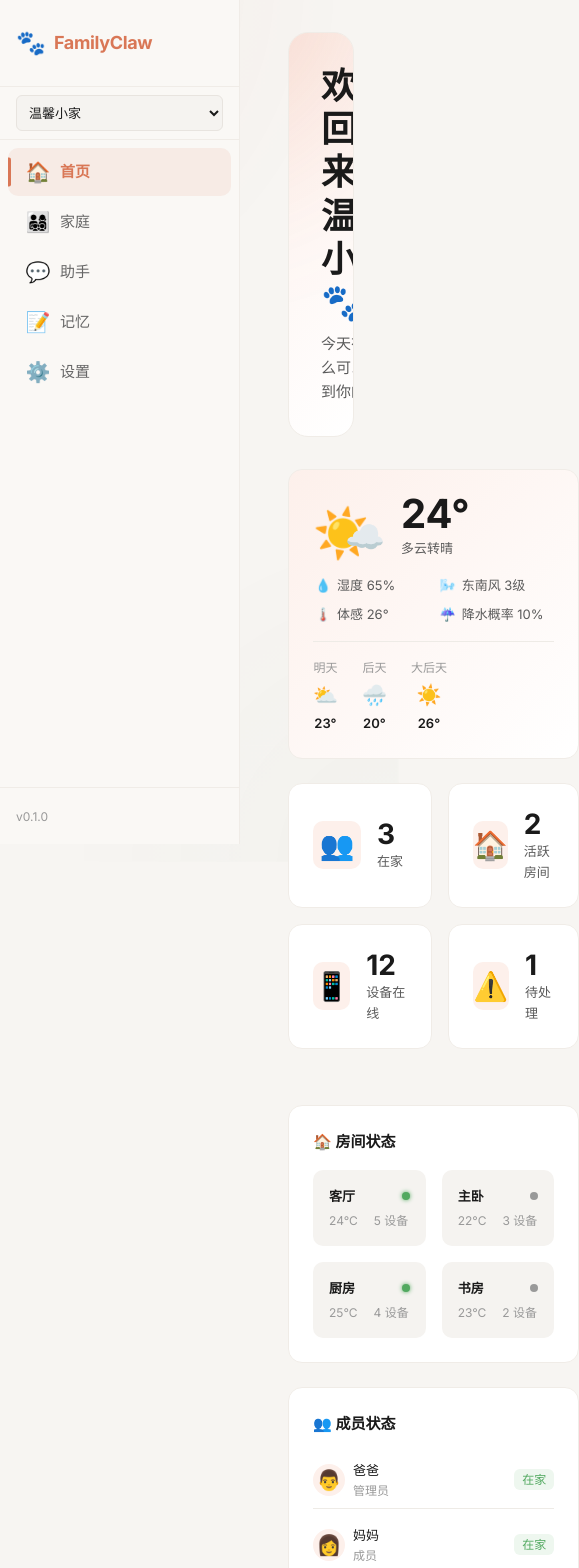
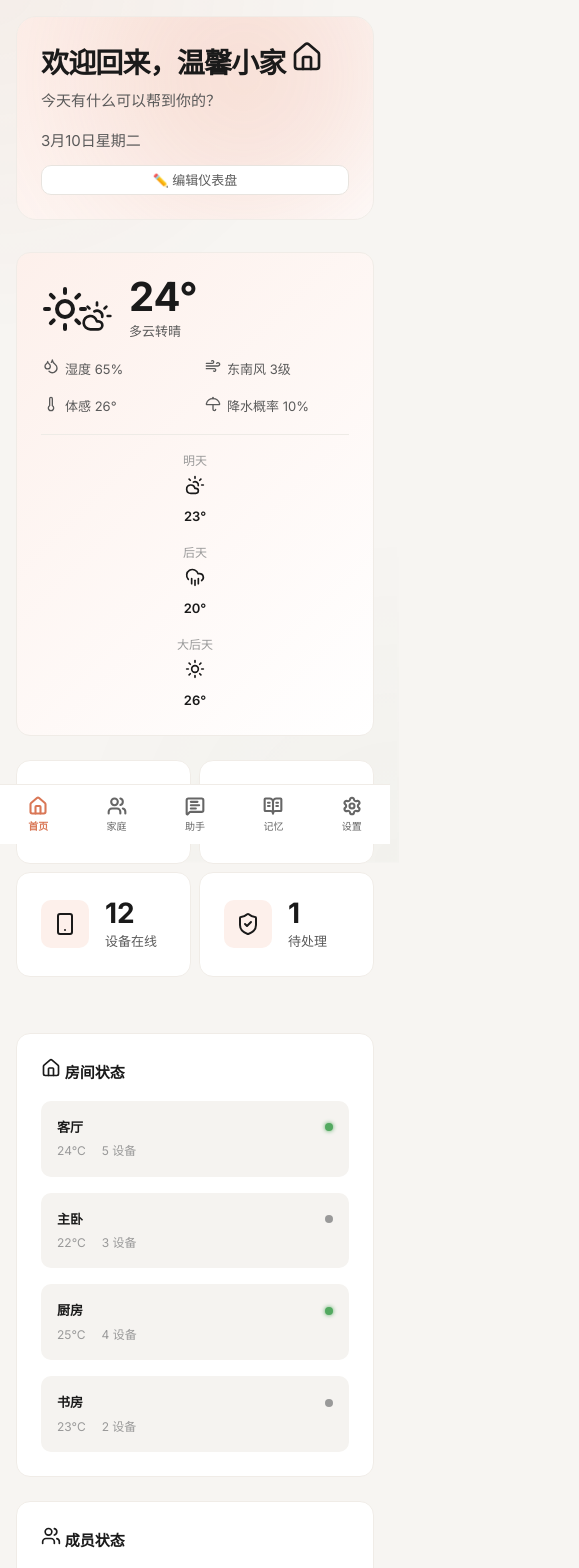
Before and after one commit to jingyi0605/FamilyClaw, a React (Vite) app in the folder apps/user-web/: page / in a window 390 px wide. Shown: the top 1568 px of the page, 579 px wide, since content can reach past the window. Built offline with nearby package versions, Linux system fonts and the light colour scheme.

Commit message:
前端：为用户前端增加移动端视图，并美化图标

```diff
--- a/apps/user-web/package.json
+++ b/apps/user-web/package.json
@@ -9,6 +9,7 @@
     "preview": "vite preview --host 0.0.0.0 --port 4174"
   },
   "dependencies": {
+    "lucide-react": "^0.577.0",
     "react": "^18.3.1",
     "react-dom": "^18.3.1",
     "react-router-dom": "^7.1.5"
--- a/apps/user-web/src/components/SettingsNav.tsx
+++ b/apps/user-web/src/components/SettingsNav.tsx
@@ -2,15 +2,16 @@
  * SettingsNav - 设置页二级侧边导航
  * ============================================================ */
 import { NavLink } from 'react-router-dom';
+import { Palette, Bot, Globe, Bell, HeartHandshake, Link as LinkIcon } from 'lucide-react';
 import { useI18n } from '../i18n';
 
 const settingsItems = [
-  { to: '/settings/appearance', icon: '🎨', labelKey: 'settings.appearance' as const, descKey: 'settings.appearanceDesc' as const },
-  { to: '/settings/ai', icon: '🤖', labelKey: 'settings.ai' as const, descKey: 'settings.aiDesc' as const },
-  { to: '/settings/language', icon: '🌐', labelKey: 'settings.language' as const, descKey: 'settings.languageDesc' as const },
-  { to: '/settings/notifications', icon: '🔔', labelKey: 'settings.notifications' as const, descKey: 'settings.notificationsDesc' as const },
-  { to: '/settings/accessibility', icon: '👴', labelKey: 'settings.accessibility' as const, descKey: 'settings.accessibilityDesc' as const },
-  { to: '/settings/integrations', icon: '🔌', labelKey: 'settings.integrations' as const, descKey: 'settings.integrationsDesc' as const },
+  { to: '/settings/appearance', icon: <Palette size={20} />, labelKey: 'settings.appearance' as const, descKey: 'settings.appearanceDesc' as const },
+  { to: '/settings/ai', icon: <Bot size={20} />, labelKey: 'settings.ai' as const, descKey: 'settings.aiDesc' as const },
+  { to: '/settings/language', icon: <Globe size={20} />, labelKey: 'settings.language' as const, descKey: 'settings.languageDesc' as const },
+  { to: '/settings/notifications', icon: <Bell size={20} />, labelKey: 'settings.notifications' as const, descKey: 'settings.notificationsDesc' as const },
+  { to: '/settings/accessibility', icon: <HeartHandshake size={20} />, labelKey: 'settings.accessibility' as const, descKey: 'settings.accessibilityDesc' as const },
+  { to: '/settings/integrations', icon: <LinkIcon size={20} />, labelKey: 'settings.integrations' as const, descKey: 'settings.integrationsDesc' as const },
 ];
 
 export function SettingsNav() {
--- a/apps/user-web/src/components/ShellNav.tsx
+++ b/apps/user-web/src/components/ShellNav.tsx
@@ -2,15 +2,16 @@
  * ShellNav - 左侧主导航
  * ============================================================ */
 import { NavLink } from 'react-router-dom';
+import { Home, Users, MessageSquareText, BookOpenText, Settings } from 'lucide-react';
 import { useI18n } from '../i18n';
 import { useHouseholdContext } from '../state/household';
 
 const navItems = [
-  { to: '/', icon: '🏠', labelKey: 'nav.home' as const, end: true },
-  { to: '/family', icon: '👨‍👩‍👧‍👦', labelKey: 'nav.family' as const },
-  { to: '/assistant', icon: '💬', labelKey: 'nav.assistant' as const },
-  { to: '/memories', icon: '📝', labelKey: 'nav.memories' as const },
-  { to: '/settings', icon: '⚙️', labelKey: 'nav.settings' as const },
+  { to: '/', icon: <Home size={20} strokeWidth={2.5} />, labelKey: 'nav.home' as const, end: true },
+  { to: '/family', icon: <Users size={20} strokeWidth={2.5} />, labelKey: 'nav.family' as const },
+  { to: '/assistant', icon: <MessageSquareText size={20} strokeWidth={2.5} />, labelKey: 'nav.assistant' as const },
+  { to: '/memories', icon: <BookOpenText size={20} strokeWidth={2.5} />, labelKey: 'nav.memories' as const },
+  { to: '/settings', icon: <Settings size={20} strokeWidth={2.5} />, labelKey: 'nav.settings' as const },
 ];
 
 export function ShellNav() {
@@ -20,7 +21,12 @@ export function ShellNav() {
   return (
     <aside className="shell-nav">
       <div className="shell-nav__brand">
-        <span className="shell-nav__logo">🐾</span>
+        <span className="shell-nav__logo">
+          <svg width="24" height="24" viewBox="0 0 24 24" fill="none" stroke="currentColor" strokeWidth="2.5" strokeLinecap="round" strokeLinejoin="round" className="text-brand-primary">
+            <path d="M12 2C8.13 2 5 5.13 5 9c0 5.25 7 13 7 13s7-7.75 7-13c0-3.87-3.13-7-7-7Z" />
+            <circle cx="12" cy="9" r="2.5" />
+          </svg>
+        </span>
         <span className="shell-nav__name">FamilyClaw</span>
       </div>
 
--- a/apps/user-web/src/components/base.tsx
+++ b/apps/user-web/src/components/base.tsx
@@ -79,7 +79,7 @@ export function EmptyState({
   description,
   action,
 }: {
-  icon?: string;
+  icon?: ReactNode;
   title: string;
   description?: string;
   action?: ReactNode;
@@ -101,7 +101,7 @@ export function StatCard({
   value,
   color,
 }: {
-  icon: string;
+  icon: ReactNode;
   label: string;
   value: string | number;
   color?: string;
--- a/apps/user-web/src/pages/HomePage.tsx
+++ b/apps/user-web/src/pages/HomePage.tsx
@@ -3,6 +3,11 @@
  * 支持卡片添加、移除、拖拽排列
  * ============================================================ */
 import { useState, useRef, useCallback, type DragEvent } from 'react';
+import {
+  CloudSun, BarChart2, Home, Users, ClipboardList, Zap, Bot, Smartphone,
+  Droplets, Wind, Thermometer, Umbrella, CloudRain, Sun,
+  MessageSquareText, BookOpenText, Settings, ShieldCheck, Airplay, Lightbulb, Lock, User
+} from 'lucide-react';
 import { useI18n } from '../i18n';
 import { useHouseholdContext } from '../state/household';
 import { Card, StatCard, EmptyState } from '../components/base';
@@ -13,19 +18,19 @@ type CardType = 'weather' | 'stats' | 'rooms' | 'members' | 'events' | 'quickAct
 interface DashboardCard {
   type: CardType;
   label: string;
-  icon: string;
+  icon: React.ReactNode;
   width: 'half' | 'full';
 }
 
 const ALL_CARDS: Record<CardType, DashboardCard> = {
-  weather: { type: 'weather', label: '天气状态', icon: '🌤️', width: 'half' },
-  stats: { type: 'stats', label: '关键指标', icon: '📊', width: 'full' },
-  rooms: { type: 'rooms', label: '房间状态', icon: '🏠', width: 'half' },
-  members: { type: 'members', label: '成员状态', icon: '👥', width: 'half' },
-  events: { type: 'events', label: '最近事件', icon: '📋', width: 'half' },
-  quickActions: { type: 'quickActions', label: '快捷操作', icon: '⚡', width: 'half' },
-  aiSummary: { type: 'aiSummary', label: 'AI 今日摘要', icon: '🤖', width: 'full' },
-  devices: { type: 'devices', label: '设备状态', icon: '📱', width: 'half' },
+  weather: { type: 'weather', label: '天气状态', icon: <CloudSun size={18} />, width: 'half' },
+  stats: { type: 'stats', label: '关键指标', icon: <BarChart2 size={18} />, width: 'full' },
+  rooms: { type: 'rooms', label: '房间状态', icon: <Home size={18} />, width: 'half' },
+  members: { type: 'members', label: '成员状态', icon: <Users size={18} />, width: 'half' },
+  events: { type: 'events', label: '最近事件', icon: <ClipboardList size={18} />, width: 'half' },
+  quickActions: { type: 'quickActions', label: '快捷操作', icon: <Zap size={18} />, width: 'half' },
+  aiSummary: { type: 'aiSummary', label: 'AI 今日摘要', icon: <Bot size={18} />, width: 'full' },
+  devices: { type: 'devices', label: '设备状态', icon: <Smartphone size={18} />, width: 'half' },
 };
 
 const DEFAULT_LAYOUT: CardType[] = ['weather', 'stats', 'rooms', 'members', 'events', 'quickActions'];
@@ -49,24 +54,24 @@ const MOCK_ROOMS = [
 ];
 
 const MOCK_MEMBERS = [
-  { id: '1', name: '爸爸', avatar: '👨', status: 'home', role: '管理员' },
-  { id: '2', name: '妈妈', avatar: '👩', status: 'home', role: '成员' },
-  { id: '3', name: '小明', avatar: '👦', status: 'away', role: '成员' },
-  { id: '4', name: '奶奶', avatar: '👵', status: 'home', role: '成员' },
+  { id: '1', name: '爸爸', avatar: <User size={20} />, status: 'home', role: '管理员' },
+  { id: '2', name: '妈妈', avatar: <User size={20} />, status: 'home', role: '成员' },
+  { id: '3', name: '小明', avatar: <User size={20} />, status: 'away', role: '成员' },
+  { id: '4', name: '奶奶', avatar: <User size={20} />, status: 'home', role: '成员' },
 ];
 
 const MOCK_EVENTS = [
-  { id: '1', time: '10 分钟前', icon: '💡', text: '客厅灯光已自动调节' },
-  { id: '2', time: '30 分钟前', icon: '🔔', text: '提醒：奶奶该吃药了' },
-  { id: '3', time: '1 小时前', icon: '🏠', text: '小明离开了家' },
-  { id: '4', time: '2 小时前', icon: '🤖', text: 'AI 助手回答了关于晚餐的问题' },
+  { id: '1', time: '10 分钟前', icon: <Lightbulb size={16} />, text: '客厅灯光已自动调节' },
+  { id: '2', time: '30 分钟前', icon: <ClipboardList size={16} />, text: '提醒：奶奶该吃药了' },
+  { id: '3', time: '1 小时前', icon: <Home size={16} />, text: '小明离开了家' },
+  { id: '4', time: '2 小时前', icon: <Bot size={16} />, text: 'AI 助手回答了关于晚餐的问题' },
 ];
 
 const MOCK_DEVICES = [
-  { name: '客厅主灯', status: 'on', icon: '💡' },
-  { name: '空调', status: 'on', icon: '❄️' },
-  { name: '门锁', status: 'locked', icon: '🔒' },
-  { name: '扫地机', status: 'off', icon: '🤖' },
+  { name: '客厅主灯', status: 'on', icon: <Lightbulb size={16} /> },
+  { name: '空调', status: 'on', icon: <Airplay size={16} /> },
+  { name: '门锁', status: 'locked', icon: <Lock size={16} /> },
+  { name: '扫地机', status: 'off', icon: <Bot size={16} /> },
 ];
 
 /* ---- 天气卡片组件 ---- */
@@ -76,8 +81,8 @@ function WeatherCard() {
       <div className="weather-card__main">
         <div className="weather-card__icon-area">
           <span className="weather-icon-animated">
-            <span className="weather-sun">☀️</span>
-            <span className="weather-cloud">☁️</span>
+            <span className="weather-sun"><Sun size={48} className="text-warning" /></span>
+            <span className="weather-cloud"><CloudSun size={32} /></span>
           </span>
         </div>
         <div className="weather-card__temp">
@@ -87,30 +92,33 @@ function WeatherCard() {
       </div>
       <div className="weather-card__details">
         <div className="weather-detail">
-          <span className="weather-detail__icon">💧</span>
+          <span className="weather-detail__icon"><Droplets size={16} /></span>
           <span>湿度 65%</span>
         </div>
         <div className="weather-detail">
-          <span className="weather-detail__icon">🌬️</span>
+          <span className="weather-detail__icon"><Wind size={16} /></span>
           <span>东南风 3级</span>
         </div>
         <div className="weather-detail">
-          <span className="weather-detail__icon">🌡️</span>
+          <span className="weather-detail__icon"><Thermometer size={16} /></span>
           <span>体感 26°</span>
         </div>
         <div className="weather-detail">
-          <span className="weather-detail__icon">☔</span>
+          <span className="weather-detail__icon"><Umbrella size={16} /></span>
           <span>降水概率 10%</span>
         </div>
       </div>
       <div className="weather-card__forecast">
-        {['明天', '后天', '大后天'].map((day, i) => (
-          <div key={day} className="weather-forecast-item">
-            <span className="weather-forecast-day">{day}</span>
-            <span className="weather-forecast-icon">{['⛅', '🌧️', '☀️'][i]}</span>
-            <span className="weather-forecast-temp">{[23, 20, 26][i]}°</span>
-          </div>
-        ))}
+        {['明天', '后天', '大后天'].map((day, i) => {
+          const icons = [<CloudSun size={20} />, <CloudRain size={20} />, <Sun size={20} />];
+          return (
+            <div key={day} className="weather-forecast-item">
+              <span className="weather-forecast-day">{day}</span>
+              <span className="weather-forecast-icon">{icons[i]}</span>
+              <span className="weather-forecast-temp">{[23, 20, 26][i]}°</span>
+            </div>
+          );
+        })}
       </div>
     </Card>
   );
@@ -121,7 +129,7 @@ function AiSummaryCard() {
   return (
     <Card className="dashboard-card ai-summary-card animate-card">
       <div className="ai-summary-card__header">
-        <span className="ai-summary-card__icon pulse-glow">🤖</span>
+        <span className="ai-summary-card__icon pulse-glow"><Bot size={24} className="text-brand-primary" /></span>
         <h3>AI 今日摘要</h3>
       </div>
       <p className="ai-summary-card__text">
@@ -129,9 +137,9 @@ function AiSummaryCard() {
         晚餐建议：考虑到奶奶的饮食偏好和妈妈的健康计划，推荐清蒸鱼配时令蔬菜。
       </p>
       <div className="ai-summary-card__tags">
-        <span className="ai-tag">📌 3 条待处理提醒</span>
-        <span className="ai-tag">📝 2 条新记忆</span>
-        <span className="ai-tag">✅ 无异常</span>
+        <span className="ai-tag flex items-center gap-1"><ClipboardList size={12} /> 3 条待处理提醒</span>
+        <span className="ai-tag flex items-center gap-1"><BookOpenText size={12} /> 2 条新记忆</span>
+        <span className="ai-tag flex items-center gap-1"><ShieldCheck size={12} /> 无异常</span>
       </div>
     </Card>
   );
@@ -141,7 +149,7 @@ function AiSummaryCard() {
 function DevicesCard() {
   return (
     <Card className="dashboard-card animate-card">
-      <h3 className="dashboard-card__title">📱 设备状态</h3>
+      <h3 className="dashboard-card__title flex items-center gap-2"><Smartphone size={20} /> 设备状态</h3>
       <div className="device-status-grid">
         {MOCK_DEVICES.map((d, i) => (
           <div key={i} className={`device-status-item ${d.status === 'off' ? 'device-status-item--off' : ''}`}>
@@ -163,16 +171,16 @@ function renderDashboardCard(type: CardType, t: ReturnType<typeof useI18n>['t'])
     case 'stats':
       return (
         <div className="stats-grid animate-card">
-          <StatCard icon="👥" label={t('home.membersAtHome')} value={3} color="var(--brand-primary)" />
-          <StatCard icon="🏠" label={t('home.activeRooms')} value={2} color="var(--color-success)" />
-          <StatCard icon="📱" label={t('home.devicesOnline')} value={12} color="var(--color-info)" />
-          <StatCard icon="⚠️" label={t('home.alerts')} value={1} color="var(--color-warning)" />
+          <StatCard icon={<Users size={24} />} label={t('home.membersAtHome')} value={3} color="var(--brand-primary)" />
+          <StatCard icon={<Home size={24} />} label={t('home.activeRooms')} value={2} color="var(--color-success)" />
+          <StatCard icon={<Smartphone size={24} />} label={t('home.devicesOnline')} value={12} color="var(--color-info)" />
+          <StatCard icon={<ShieldCheck size={24} />} label={t('home.alerts')} value={1} color="var(--color-warning)" />
         </div>
       );
     case 'rooms':
       return (
         <Card className="dashboard-card animate-card">
-          <h3 className="dashboard-card__title">🏠 {t('home.roomStatus')}</h3>
+          <h3 className="dashboard-card__title flex items-center gap-2"><Home size={20} /> {t('home.roomStatus')}</h3>
           <div className="room-cards">
             {MOCK_ROOMS.map(room => (
               <div key={room.id} className="mini-room-card">
@@ -192,7 +200,7 @@ function renderDashboardCard(type: CardType, t: ReturnType<typeof useI18n>['t'])
     case 'members':
       return (
         <Card className="dashboard-card animate-card">
-          <h3 className="dashboard-card__title">👥 {t('home.memberStatus')}</h3>
+          <h3 className="dashboard-card__title flex items-center gap-2"><Users size={20} /> {t('home.memberStatus')}</h3>
           <div className="member-cards">
             {MOCK_MEMBERS.map(member => (
               <div key={member.id} className="mini-member-card">
@@ -212,7 +220,7 @@ function renderDashboardCard(type: CardType, t: ReturnType<typeof useI18n>['t'])
     case 'events':
       return (
         <Card className="dashboard-card animate-card">
-          <h3 className="dashboard-card__title">📋 {t('home.recentEvents')}</h3>
+          <h3 className="dashboard-card__title flex items-center gap-2"><ClipboardList size={20} /> {t('home.recentEvents')}</h3>
           <div className="event-list">
             {MOCK_EVENTS.map(ev => (
               <div key={ev.id} className="event-item">
@@ -227,12 +235,12 @@ function renderDashboardCard(type: CardType, t: ReturnType<typeof useI18n>['t'])
     case 'quickActions':
       return (
         <Card className="dashboard-card animate-card">
-          <h3 className="dashboard-card__title">⚡ {t('home.quickActions')}</h3>
+          <h3 className="dashboard-card__title flex items-center gap-2"><Zap size={20} /> {t('home.quickActions')}</h3>
           <div className="quick-actions">
-            <button className="quick-action-btn hover-lift">💬 {t('nav.assistant')}</button>
-            <button className="quick-action-btn hover-lift">📝 {t('nav.memories')}</button>
-            <button className="quick-action-btn hover-lift">⚙️ {t('nav.settings')}</button>
-            <button className="quick-action-btn hover-lift">👨‍👩‍👧‍👦 {t('nav.family')}</button>
+            <button className="quick-action-btn hover-lift flex items-center gap-2"><MessageSquareText size={16} /> {t('nav.assistant')}</button>
+            <button className="quick-action-btn hover-lift flex items-center gap-2"><BookOpenText size={16} /> {t('nav.memories')}</button>
+            <button className="quick-action-btn hover-lift flex items-center gap-2"><Settings size={16} /> {t('nav.settings')}</button>
+            <button className="quick-action-btn hover-lift flex items-center gap-2"><Users size={16} /> {t('nav.family')}</button>
           </div>
         </Card>
       );
@@ -316,8 +324,8 @@ export function HomePage() {
       {/* 欢迎区 */}
       <div className="welcome-banner">
         <div className="welcome-banner__text">
-          <h1 className="welcome-banner__title animate-slide-in">
-            {t('home.welcome')}，{familyName} 🐾
+          <h1 className="welcome-banner__title animate-slide-in flex items-center gap-3">
+            {t('home.welcome')}，{familyName} <Home size={32} className="text-brand-primary" />
           </h1>
           <p className="welcome-banner__sub">{t('home.greeting')}</p>
         </div>
@@ -379,12 +387,12 @@ export function HomePage() {
 
       {layout.length === 0 && (
         <EmptyState
-          icon="🏠"
+          icon={<Home size={64} className="text-text-tertiary opacity-50" />}
           title="仪表盘是空的"
           description={'点击"编辑仪表盘"来添加卡片'}
           action={
             <button className="btn btn--primary" onClick={() => setEditMode(true)}>
-              ✏️ 编辑仪表盘
+              编辑仪表盘
             </button>
           }
         />
--- a/apps/user-web/src/styles.css
+++ b/apps/user-web/src/styles.css
@@ -59,6 +59,16 @@ input, select, textarea {
   padding: var(--spacing-xl) var(--spacing-xxl);
   transition: margin var(--transition);
   max-width: 1400px;
+}
+
+@media (max-width: 768px) {
+  .app-layout {
+    flex-direction: column;
+  }
+  .app-layout__main {
+    margin-left: 0;
+    padding: var(--spacing-md) var(--spacing-md) calc(60px + var(--spacing-xl));
+  }
 }
 
 /* ---- 侧边导航 ---- */
@@ -149,9 +159,15 @@ input, select, textarea {
 }
 
 .shell-nav__link-icon {
-  font-size: 1.25rem;
-  width: 28px;
-  text-align: center;
+  display: flex;
+  align-items: center;
+  justify-content: center;
+  width: 24px;
+}
+
+.shell-nav__link-label {
+  display: flex;
+  align-items: center;
 }
 
 .shell-nav__footer {
@@ -164,6 +180,70 @@ input, select, textarea {
   color: var(--text-tertiary);
 }
 
+@media (max-width: 768px) {
+  .shell-nav {
+    position: fixed;
+    top: auto;
+    bottom: 0;
+    left: 0;
+    width: 100%;
+    height: 60px;
+    flex-direction: row;
+    border-right: none;
+    border-top: 1px solid var(--border-light);
+    background: var(--bg-surface);
+    padding: 0;
+    z-index: 999;
+  }
+
+  .shell-nav__brand,
+  .shell-nav__household,
+  .shell-nav__footer {
+    display: none;
+  }
+
+  .shell-nav__links {
+    flex-direction: row;
+    justify-content: space-around;
+    align-items: center;
+    padding: 0;
+    width: 100%;
+    overflow-y: hidden;
+  }
+
+  .shell-nav__link {
+    flex-direction: column;
+    padding: 6px 0;
+    gap: 2px;
+    font-size: 10px;
+    border-radius: 0;
+    flex: 1;
+    justify-content: center;
+  }
+
+  .shell-nav__link-icon {
+    display: flex;
+    justify-content: center;
+    width: auto;
+  }
+
+  .shell-nav__link-icon svg {
+    width: 20px;
+    height: 20px;
+  }
+
+  .shell-nav__link--active::before {
+    display: none;
+  }
+
+  .shell-nav__link:hover {
+    background: transparent;
+  }
+  .shell-nav__link--active {
+    background: transparent;
+  }
+}
+
 /* ---- 页面通用 ---- */
 .page {
   animation: fadeIn 0.3s ease;
@@ -180,6 +260,17 @@ input, select, textarea {
   align-items: flex-start;
   justify-content: space-between;
   margin-bottom: var(--spacing-xl);
+}
+
+@media (max-width: 768px) {
+  .page-header {
+    flex-direction: column;
+    gap: var(--spacing-sm);
+    margin-bottom: var(--spacing-md);
+  }
+  .page-header__title {
+    font-size: var(--font-size-xl);
+  }
 }
 
 .page-header__title {
@@ -372,6 +463,34 @@ input, select, textarea {
   white-space: nowrap;
 }
 
+@media (max-width: 768px) {
+  .welcome-banner {
+    flex-direction: column;
+    align-items: flex-start;
+    gap: var(--spacing-md);
+    padding: var(--spacing-lg);
+  }
+
+  .welcome-banner__title {
+    font-size: var(--font-size-xxl);
+  }
+
+  .welcome-banner__right {
+    align-items: flex-start;
+    width: 100%;
+  }
+
+  .edit-dashboard-btn {
+    width: 100%;
+    margin-top: var(--spacing-xs);
+  }
+
+  .stats-grid {
+    grid-template-columns: 1fr 1fr;
+    gap: var(--spacing-sm);
+  }
+}
+
 .edit-dashboard-btn {
   padding: var(--spacing-xs) var(--spacing-md);
   border: 1px solid var(--border);
@@ -831,6 +950,20 @@ input, select, textarea {
   font-size: var(--font-size-sm);
   color: var(--text-secondary);
   margin-bottom: var(--spacing-xs);
+}
+
+@media (max-width: 768px) {
+  .overview-grid {
+    grid-template-columns: 1fr;
+  }
+  .family-tabs {
+    flex-wrap: wrap;
+    gap: var(--spacing-xs);
+  }
+  .family-tab {
+    padding: var(--spacing-xs) var(--spacing-sm);
+    font-size: var(--font-size-sm);
+  }
 }
 
 .overview-card__value {
@@ -1411,6 +1544,43 @@ input, select, textarea {
   display: flex;
   flex-direction: column;
   gap: var(--spacing-xs);
+}
+
+@media (max-width: 768px) {
+  .settings-layout {
+    grid-template-columns: 1fr;
+  }
+
+  .settings-nav {
+    flex-direction: row;
+    overflow-x: auto;
+    padding-bottom: var(--spacing-sm);
+    -webkit-overflow-scrolling: touch;
+    scrollbar-width: none; /* Firefox */
+  }
+
+  .settings-nav::-webkit-scrollbar {
+    display: none; /* Safari and Chrome */
+  }
+
+  .settings-nav__item {
+    flex-shrink: 0;
+    padding: var(--spacing-sm) var(--spacing-md);
+    border-radius: var(--radius-full);
+    background: var(--bg-input);
+  }
+
+  .settings-nav__item--active {
+    background: var(--brand-primary-light);
+  }
+
+  .settings-nav__label {
+    white-space: nowrap;
+  }
+
+  .settings-nav__desc {
+    display: none;
+  }
 }
 
 .settings-nav__item {
@@ -2282,6 +2452,9 @@ body::before {
 @media (max-width: 900px) {
   .page--assistant {
     grid-template-columns: 1fr;
+    margin: calc(-1 * var(--spacing-md));
+    height: calc(100vh - 60px);
+    /* Adjust for bottom nav */
   }
 
   .assistant-sidebar,
@@ -2301,3 +2474,38 @@ body::before {
     grid-template-columns: 1fr;
   }
 }
+
+@media (max-width: 768px) {
+  .dashboard-grid {
+    grid-template-columns: 1fr;
+  }
+
+  .room-cards {
+    grid-template-columns: 1fr;
+  }
+
+  .quick-actions {
+    grid-template-columns: 1fr;
+  }
+
+  .weather-card__details,
+  .weather-card__forecast {
+    flex-direction: column;
+    gap: var(--spacing-md);
+  }
+
+  .memory-layout {
+    grid-template-columns: 1fr;
+  }
+
+  .memory-categories {
+    flex-direction: row;
+    overflow-x: auto;
+    padding-bottom: var(--spacing-sm);
+  }
+
+  .memory-cat-btn {
+    white-space: nowrap;
+    flex-shrink: 0;
+  }
+}
```
Also changed, not shown: 2 other files (tests, documents, lock files or other folders).
